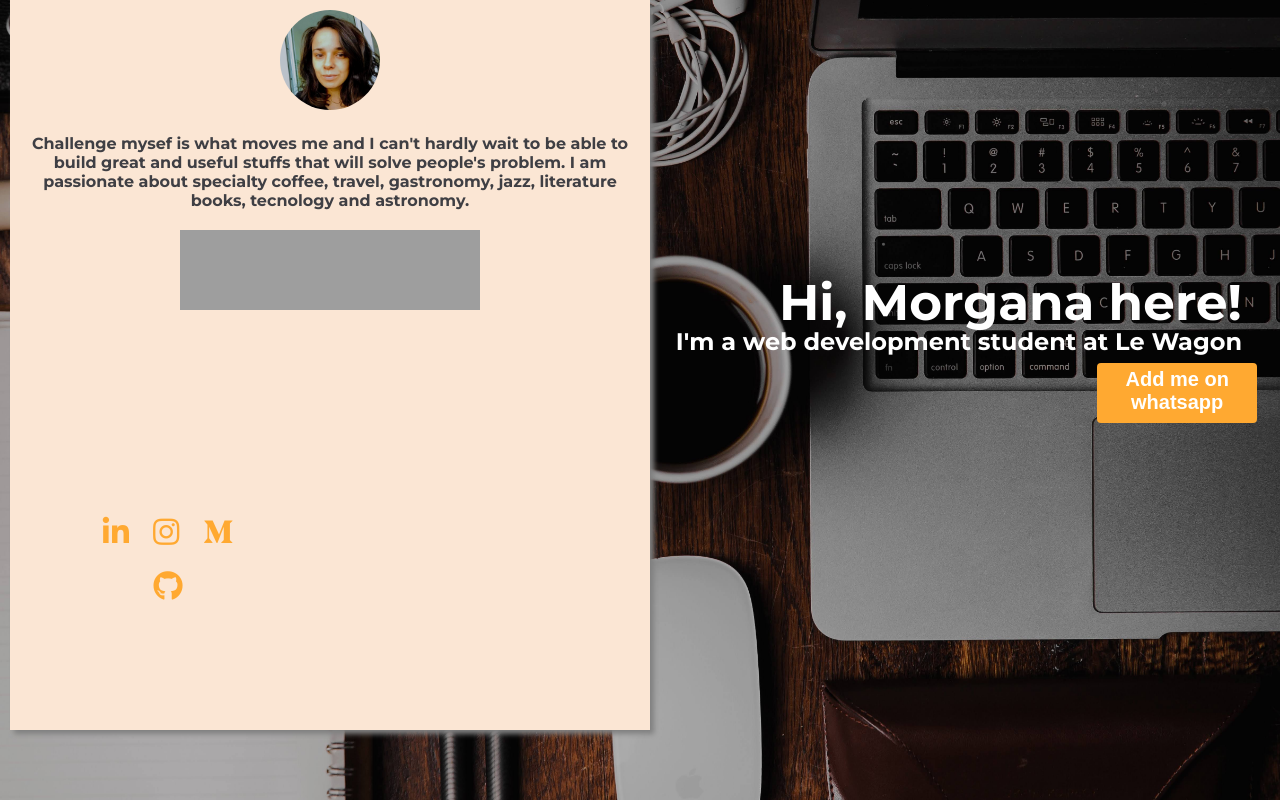
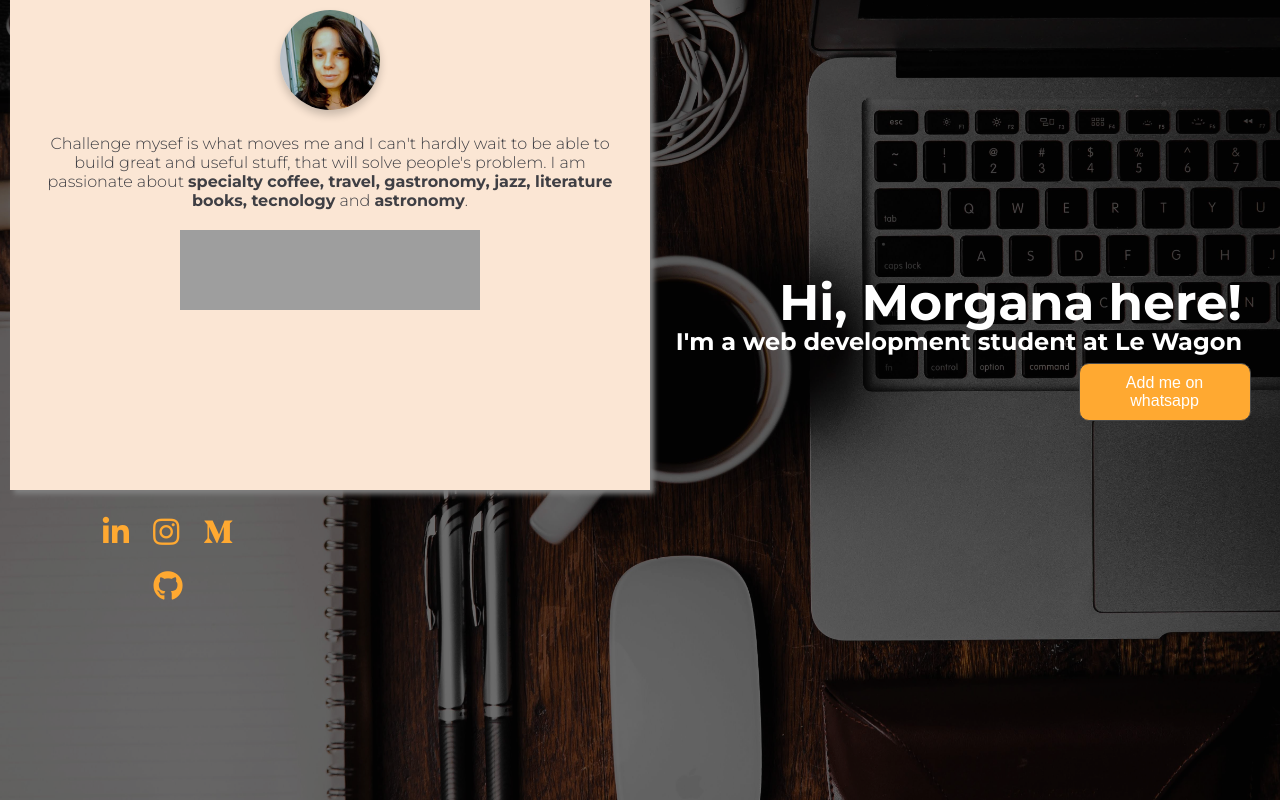
Before and after one commit to MorganaTBorges/profile, a plain HTML site: page index.html in a window 1280 px wide. Drawn offline with Linux system fonts and the light colour scheme; grey boxes are pictures that could not be loaded.

Commit message:
my profile page

```diff
--- a/index.html
+++ b/index.html
@@ -9,16 +9,19 @@
   <link href="https://fonts.googleapis.com/css2?family=Lora&family=Montserrat:wght@300;700&display=swap" rel="stylesheet">
   <title>My profile</title>
 </head>
-<body>
+
+<body style="background-image: linear-gradient(rgba(0,0,0,0.4),rgba(0,0,0,0.4)), url(images/background11.jpg);">
+  <div class="container">
     <div class="main_h">
       <h1 id="h_bigger">Hi, Morgana here!</h1>
       <h2>I'm a web development student at Le Wagon</h2>
     </div>
+
     <div class="sidenav">
-    <img src="/images/me.jpeg" width="200" height="200" alt="Me">
+      <img src="images/me.jpeg" width="200" height="200" alt="Me">
       <p id="description">Challenge mysef is what moves me and I can't hardly wait to be able to
-      build great and useful stuffs that will solve people's problem.
-      I am passionate about specialty coffee, travel, gastronomy, jazz, literature books, tecnology and astronomy.
+        build great and useful stuff, that will solve people's problem.
+        I am passionate about <strong>specialty coffee, travel, gastronomy, jazz, literature books, tecnology</strong> and <strong>astronomy</strong>.
       </p>
       <iframe src="https://open.spotify.com/embed/track/0E8q2Fx2XuzXCO2NSAppkR" width="300" height="80" frameborder="0" allowtransparency="true" allow="encrypted-media"></iframe>
       <div class="social-link">
@@ -30,7 +33,9 @@
         </ul>
       </div>
   </div>
-    <a href="https://api.whatsapp.com/send?phone=5548999303628" class="btn" style="text-decoration: none;">Add me on whatsapp</a>
 
+  <a class="btn" href="https://api.whatsapp.com/send?phone=5548999303628" >Add me on whatsapp</a>
+  </div>
 </body>
+
 </html>
--- a/style.css
+++ b/style.css
@@ -2,7 +2,6 @@ body {
   background-color: #EEEEEE;
   color: #00adb5;
   text-align: center;
-  background-image: url("/images/background.jpg");
   background-size: 100%;
 }
 
@@ -10,13 +9,14 @@ body {
   margin: 20px;
   color: #3f3f44;
   font-family: 'Montserrat';
-  font-weight: bold;
+  font-weight: lighter;
 }
 
 img {
   height: 100px;
   width: 100px;
-  border-radius: 50%
+  border-radius: 50%;
+  box-shadow: 0 5px 8px rgba(0,0,0,0.2);
 }
 
 .main_h {
@@ -34,7 +34,7 @@ h1 {
 }
 
 .sidenav {
-  height: 90%;
+  height: 60%;
   width: 50%;
   position: fixed;
   z-index: 1;
@@ -56,22 +56,6 @@ p {
   text-align: center;
 }
 
-.btn {
-  background-color: #ffa931;
-  width: 150px;
-  height: 50px;
-  margin-left: 85%;
-  border-radius: 4px;
-  color: white;
-  font-family: Arial, Helvetica, sans-serif;
-  font-weight: bold;
-  display: block;
-  padding: 5px 5px;
-  font-size: 20px;
-  display: inline-block;
-  text-align: center;
-}
-
 .social-link a {
   color: #ffa931;
   font-size: 30px;
@@ -86,3 +70,33 @@ p {
   margin-right: 60%;
   margin-top: 30%;
 }
+
+.btn {
+  background-color: #ffa931;
+  margin-left: 83%;
+  border: 1px solid #4A4A4A;
+  padding: 10px 10px;
+  border-radius: 10px;
+  font-weight: lighter;
+  font-family: Arial, Helvetica, sans-serif;
+  display: inline-block;
+  text-decoration: none;
+  color: white;
+  width: 150px;
+}
+
+@media (max-width: 960px) {
+  .container {
+    width: 700px;
+  }
+}
+@media (max-width: 720px) {
+  .container {
+    width: 500px;
+  }
+}
+@media (max-width: 540px) {
+  .container {
+    width: 300px;
+  }
+}
```
Also changed, not shown: images/background11.jpg (added). Lines whose indentation alone changed are shown as unchanged.
